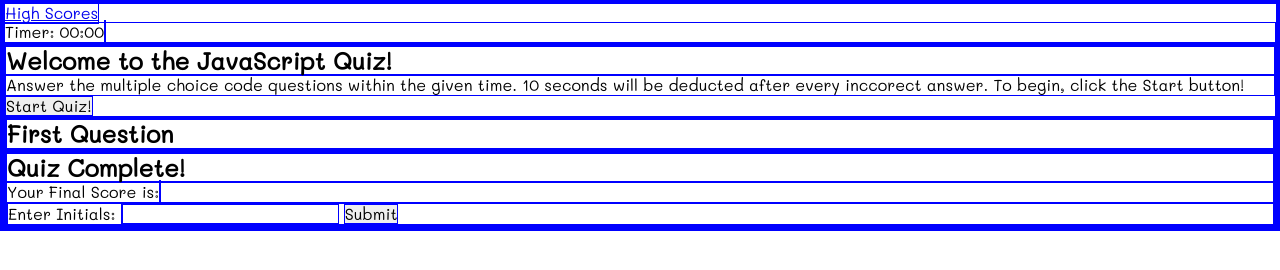
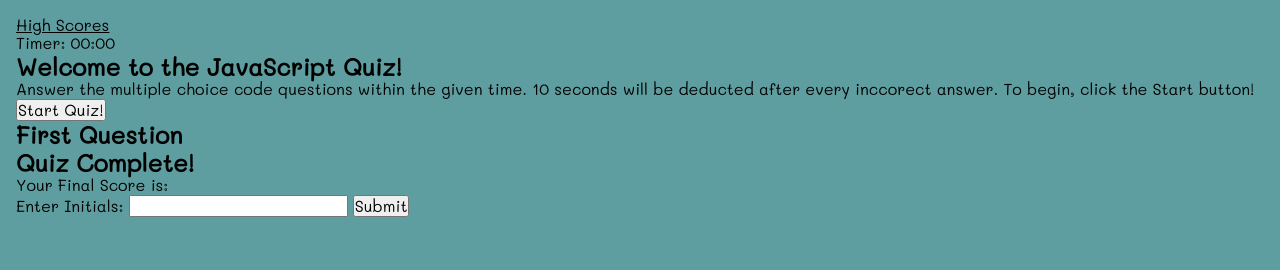
Before and after one commit to luksvrd/Coding-Quiz, a website built with Vite: page index.html in a window 1280 px wide. Built offline with nearby package versions, Linux system fonts and the light colour scheme.

Commit message:
Add body, outter box styles

```diff
--- a/src/style.css
+++ b/src/style.css
@@ -3,6 +3,22 @@
   margin: 0;
   padding: 0;
   box-sizing: border-box;
-  border: 1px solid blue;
+
+  /* border: 1px solid blue; */
   font-family: Mali, cursive;
+  color: black;
 }
+
+body {
+  background-color: cadetblue;
+  overflow: hidden;
+}
+
+/* MAIN Outter Box */
+.outter-box {
+  padding: 1rem;
+  height: 100vh;
+  display: flex;
+  flex-direction: column;
+  justify-content: start;
+}
```
